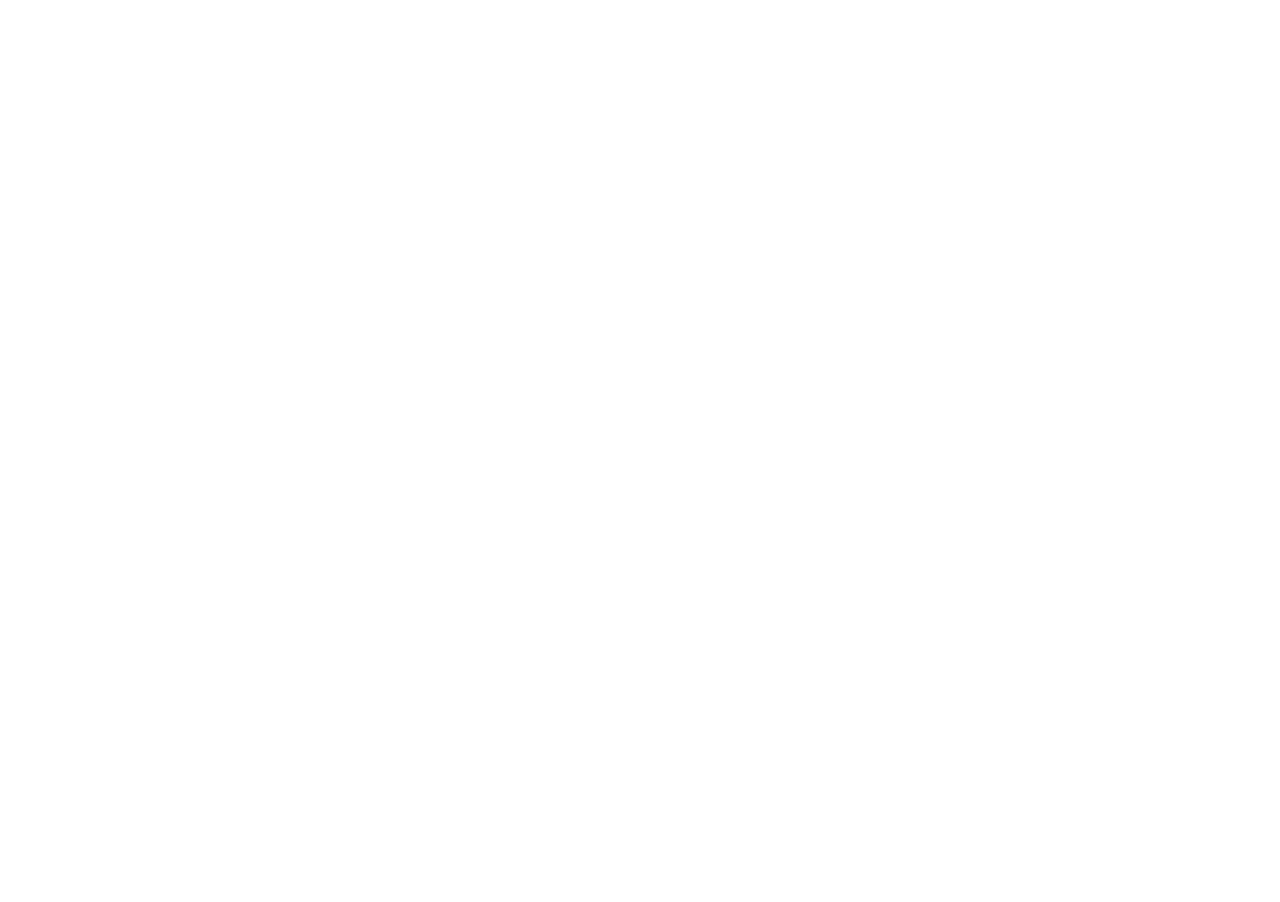
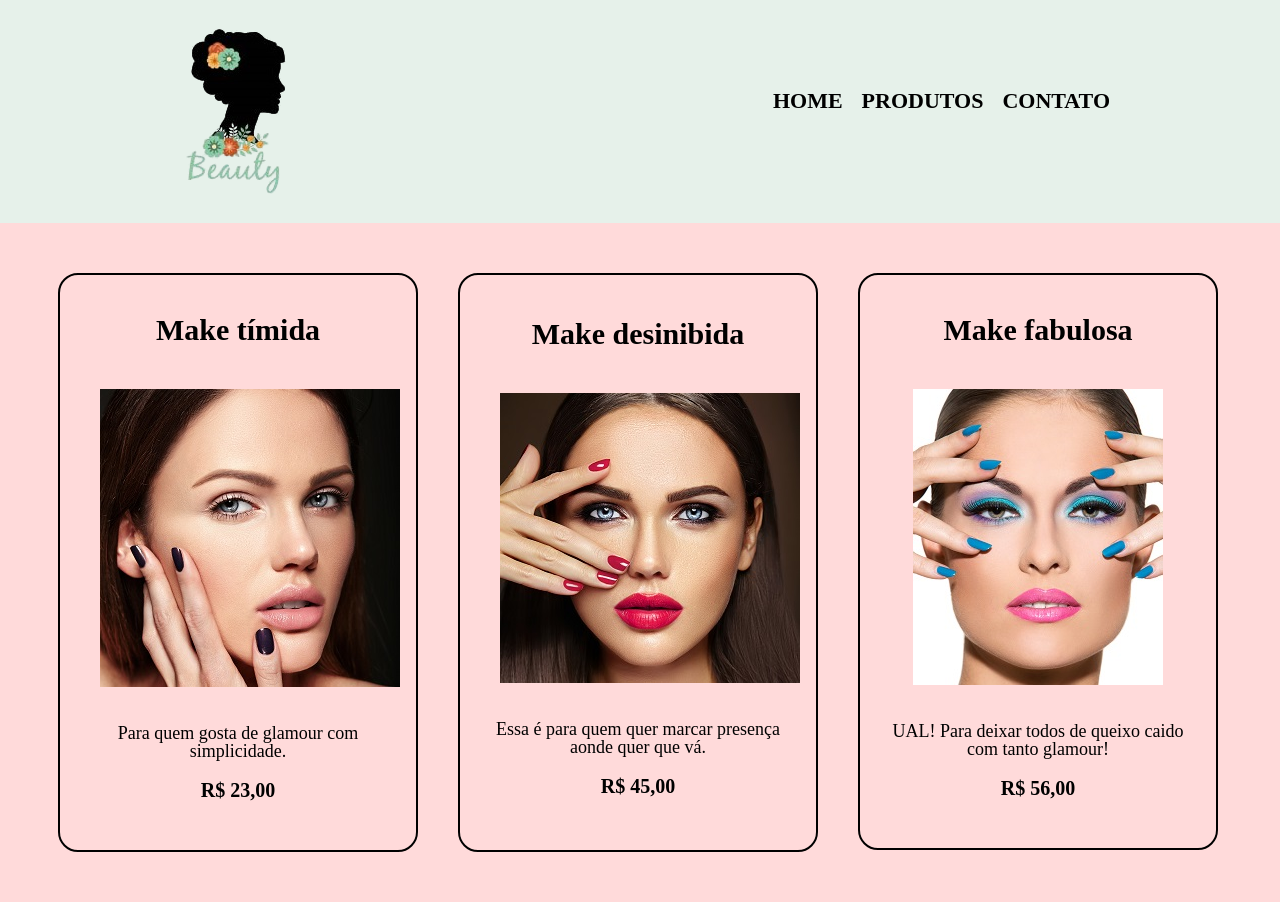
Before and after one commit to valtamachunas/clienteStudio, a plain HTML site: page produtos.html in a window 1280 px wide. Before the commit the page ends 800 px from the top, so only its background shows below. Drawn offline with Linux system fonts and the light colour scheme.

Commit message:
third commit

```diff
--- a/produtos.css
+++ b/produtos.css
@@ -0,0 +1,69 @@
+body{
+    background: #ffdada;
+}
+header {
+    background: rgb(230, 241, 234);
+    padding: 20px 0;
+}
+
+.caixa {
+    position: relative;
+    width: 940px;
+    margin: 0 auto;
+}
+
+nav {
+    position: absolute;
+    top: 70px;
+    right: 0;
+}
+
+nav li {
+    display: inline;
+    margin: 0 0 0 15px;
+}
+
+nav a {
+    text-transform: uppercase;
+    color: #000000;
+    font-weight: bold;
+    text-decoration: none;
+    font-size: 22px;
+}
+
+.produtos {
+    width: 1200px;
+    margin: 0 auto;
+    padding: 50px 0;
+}
+
+.produtos li {
+    display: inline-block;
+    text-align: center;
+    width: 30%;
+    vertical-align: top;
+    margin: 0 1.5%;
+    padding: 30px 20px;
+    box-sizing: border-box;
+    border: 2px solid #000000;
+    border-radius: 20px;
+}
+.produtos :nth-child(2){
+    padding: 34px 20px;
+}
+.produtos h2 {
+    font-size: 30px;
+    font-weight: bold;
+    padding: 10px;
+}
+
+.produto-descricao {
+    font-size: 18px;
+}
+
+.produto-preco {
+    font-size: 20px;
+    padding: 10px 0;
+    font-weight: bold;
+    margin: 10px 0;
+}
--- a/produtos.html
+++ b/produtos.html
@@ -5,13 +5,49 @@
 <head>
 <meta charset="UTF-8">
 <title>Produtos - Studio Essência</title>
+<link rel="stylesheet" href="reset.css">
 <link rel="stylesheet" href="produtos.css">
+
 </head>
 
 <body>
     <header>
-        <h1 img src=""></h1>
+        <div class="caixa">
+            <h1>
+                <img src="logo.png">
+            </h1>
+            <nav>
+                <ul>
+                    <li><a href="index.html">Home</a></li>
+                    <li><a href="produtos.html">Produtos</a></li>
+                    <li><a href="contato.html">Contato</a></li>
+                </ul>
+            </nav>
+        </div>
     </header>
+
+    <main>
+        <ul class="produtos">
+            <li>
+                <h2>Make tímida</h2>
+                <img src="timida.jpg">
+                <p class="produto-descricao">Para quem gosta de glamour com simplicidade.</p>
+                <p class="produto-preco">R$ 23,00</p>
+            </li>
+            <li>
+                <h2>Make desinibida</h2>
+                <img src="desinibida.jpg">
+                <p class="produto-descricao">Essa é para quem quer marcar presença <br>aonde quer que vá.</p>
+                <p class="produto-preco">R$ 45,00</p>
+            </li>
+            <li>
+                <h2>Make fabulosa</h2>
+                <img src="fabulosa.jpg">
+                <p class="produto-descricao">UAL! Para deixar todos de queixo caido <br>com tanto glamour!</p>
+                <p class="produto-preco">R$ 56,00</p>
+            </li>
+        </ul>
+    </main>
 
 </body>
 
@@ -19,7 +55,10 @@
 
 
 
-
+<!--display inline ocupa só o espaço dele e o display block ocupa 100%
+position static é a padrao, o ponto inicial esta definido, parado, relative ele esta deslocado porem o ponto
+inicial continua la ele só se desloca em relação a esse ponto, absolute fica em relação a outra coisa, pode
+mover para qualquer lugar, podendo mudar a posição incial -->
 
 
 
--- /dev/null
+++ b/reset.css
@@ -0,0 +1,48 @@
+/* http://meyerweb.com/eric/tools/css/reset/
+   v2.0 | 20110126
+   License: none (public domain)
+*/
+
+html, body, div, span, applet, object, iframe,
+h1, h2, h3, h4, h5, h6, p, blockquote, pre,
+a, abbr, acronym, address, big, cite, code,
+del, dfn, em, img, ins, kbd, q, s, samp,
+small, strike, strong, sub, sup, tt, var,
+b, u, i, center,
+dl, dt, dd, ol, ul, li,
+fieldset, form, label, legend,
+table, caption, tbody, tfoot, thead, tr, th, td,
+article, aside, canvas, details, embed,
+figure, figcaption, footer, header, hgroup,
+menu, nav, output, ruby, section, summary,
+time, mark, audio, video {
+	margin: 0;
+	padding: 0;
+	border: 0;
+	font-size: 100%;
+	font: inherit;
+	vertical-align: baseline;
+}
+/* HTML5 display-role reset for older browsers */
+article, aside, details, figcaption, figure,
+footer, header, hgroup, menu, nav, section {
+	display: block;
+}
+body {
+	line-height: 1;
+}
+ol, ul {
+	list-style: none;
+}
+blockquote, q {
+	quotes: none;
+}
+blockquote:before, blockquote:after,
+q:before, q:after {
+	content: '';
+	content: none;
+}
+table {
+	border-collapse: collapse;
+	border-spacing: 0;
+}
--- a/style.css
+++ b/style.css
@@ -14,7 +14,7 @@ body {
 }
 
 .principal{
-    background: rgb(238, 95, 167);
+    background: #f0c3c3;
     padding: 30px;
 }
 
@@ -31,7 +31,7 @@ p {
 }
 
 em strong {
-    color: gold;
+    color: rgb(133, 90, 10);
 }
 
 .itens{
```
Also changed, not shown: desinibida.jpg (added), fabulosa.jpg (added), logo.png (added), logopronto.jpg (added), timida.jpg (added), 1 other file.
